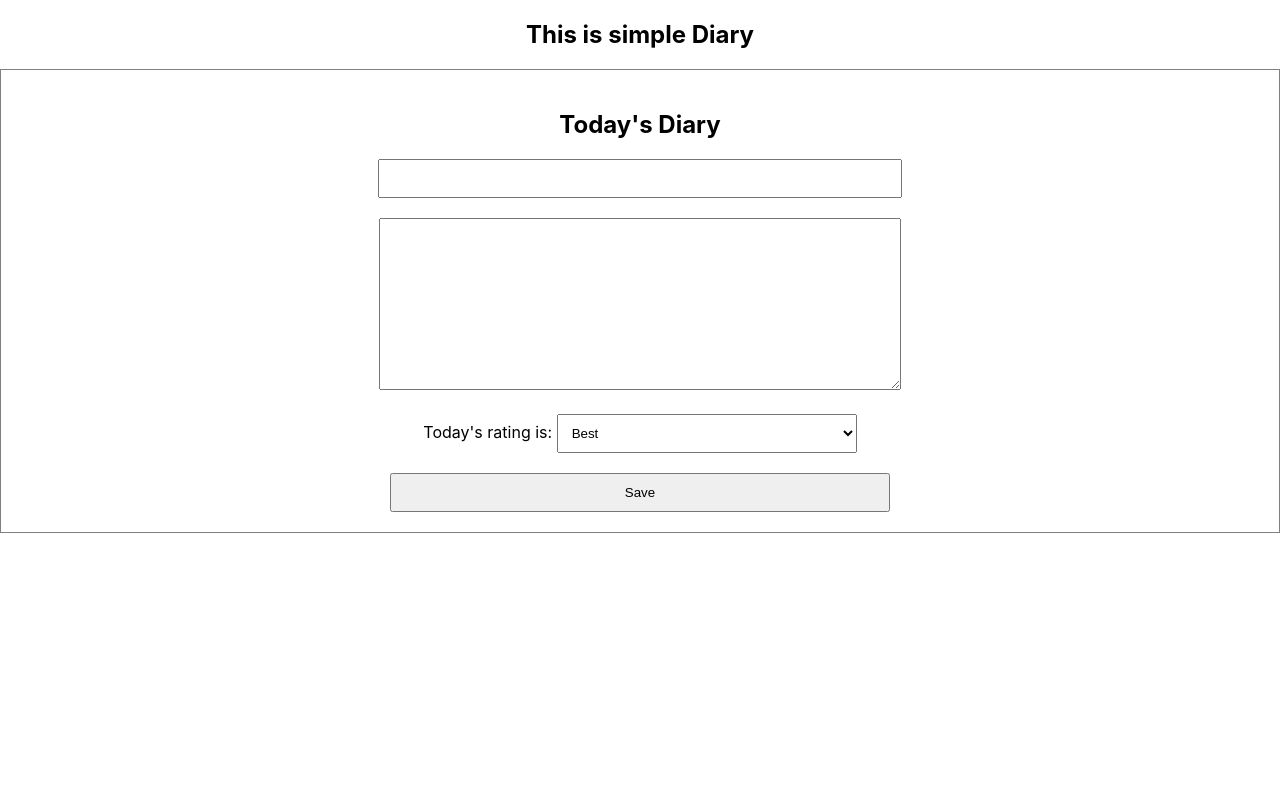
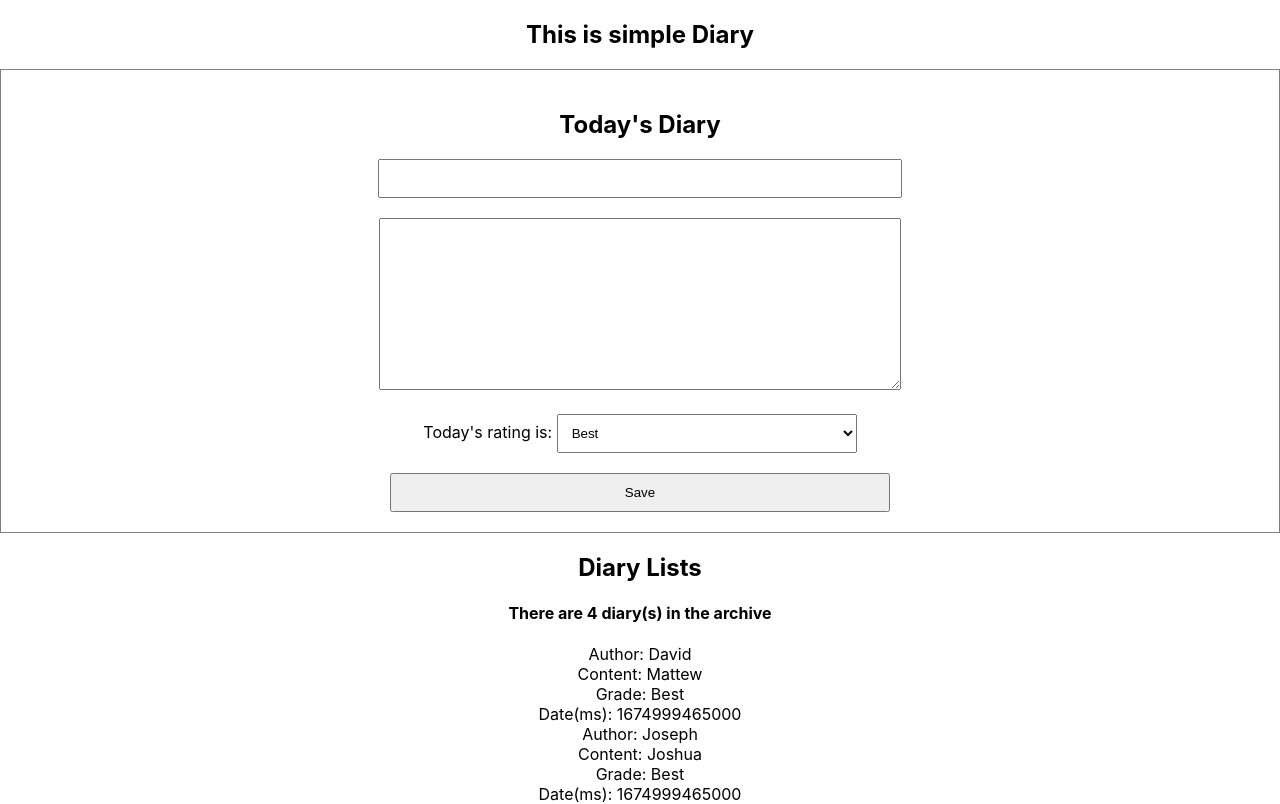
Before and after one commit to Na-David/simpleDiary, a React (Create React App) app: page / in a window 1280 px wide. Shown: the top 804 px of the page. Built offline with nearby package versions, Linux system fonts and the light colour scheme.

Commit message:
added Diary List props

```diff
--- a/src/App.js
+++ b/src/App.js
@@ -1,11 +1,45 @@
+import React, {useState, useEffect } from "react";
 import './App.css';
 import DiaryEditor from './DiaryEditor';
+import DiaryList from './DiaryList';
 
-function App() {
+const dummyList = [
+  {
+    id: 1,
+    author: "David",
+    content: "Mattew",
+    grade: "Best",
+    created_date: new Date().getTime()
+  },
+  {
+    id: 2,
+    author: "Joseph",
+    content: "Joshua",
+    grade: "Best",
+    created_date: new Date().getTime()
+  },
+  {
+    id: 3,
+    author: "Daisy",
+    content: "Proverb",
+    grade: "Best",
+    created_date: new Date().getTime()
+  },
+  {
+    id: 4,
+    author: "James",
+    content: "Timothy",
+    grade: "Best",
+    created_date: new Date().getTime()
+  },
+]
+
+const App = () => {
   return (
     <div className="App">
       <h2>This is simple Diary</h2>
       <DiaryEditor />
+      <DiaryList diaryList = {dummyList} />
     </div>
   );
 }
--- /dev/null
+++ b/src/DiaryList.js
@@ -0,0 +1,25 @@
+const DiaryList = ({diaryList}) => {
+    console.log(diaryList);
+    return (
+        <div className="DiaryList">
+            <h2>Diary Lists</h2>
+            <h4>There are {diaryList.length} diary(s) in the archive</h4>
+            <div>
+                {diaryList.map((it) => (
+                    <div>
+                        <div> Author: {it.author}</div>
+                        <div> Content: {it.content}</div>
+                        <div> Grade: {it.grade}</div>
+                        <div> Date(ms): {it.created_date}</div>
+                    </div>
+                ))}
+            </div>
+        </div>
+    )
+};
+
+DiaryList.defaultProps = {
+    diaryList: []
+}
+
+export default DiaryList;
```
